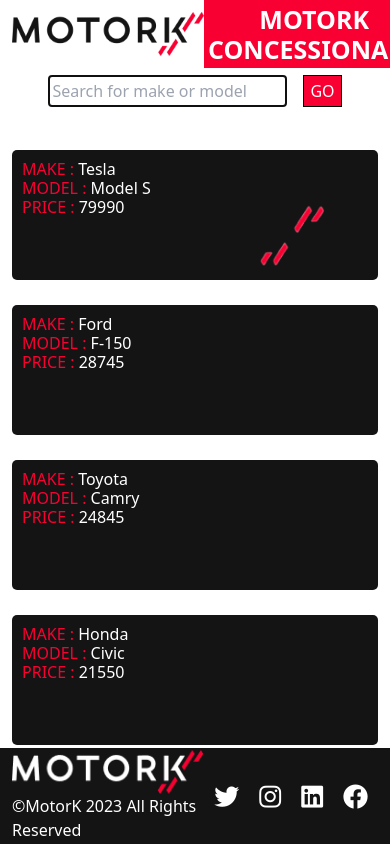
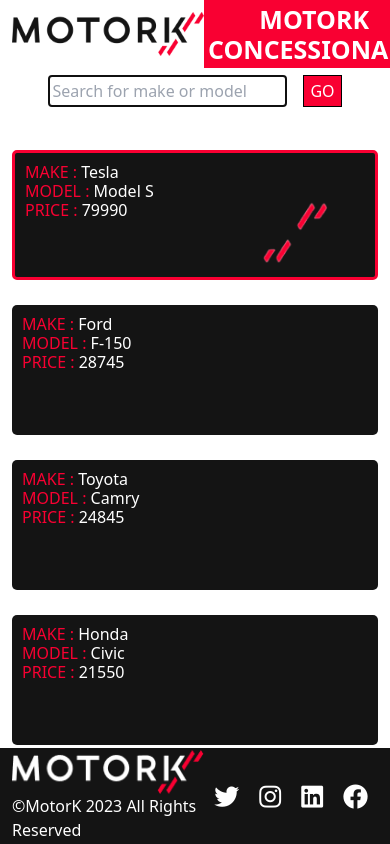
Before and after one commit to AndreaChiari/automotive_commerce_app, a Vue app: page / in a window 390 px wide. In both pictures the pointer is over the element 195 px from the left and 215 px from the top of the page. Shown: the top 844 px of the page. Built offline with nearby package versions, Linux system fonts and the light colour scheme.

Commit message:
add border animation on cards

```diff
--- a/src/components/ProductCard.vue
+++ b/src/components/ProductCard.vue
@@ -56,6 +56,11 @@
     h4{
         color:#F90032;
     }
+
+}
+.product-card:hover{
+    border: 3px solid #F90032;
+    transition: 0.1s ease-in-out;
 }
 
 // responsive section
@@ -70,6 +75,14 @@
     left:88px ;
 }}
 
+@media screen and (max-width: 768px){
+
+.logo-product{
+    left: 135px;
+}
+
+}
+
 @media screen and (max-width: 426px){
 .logo-product{
     left:247px;
```
